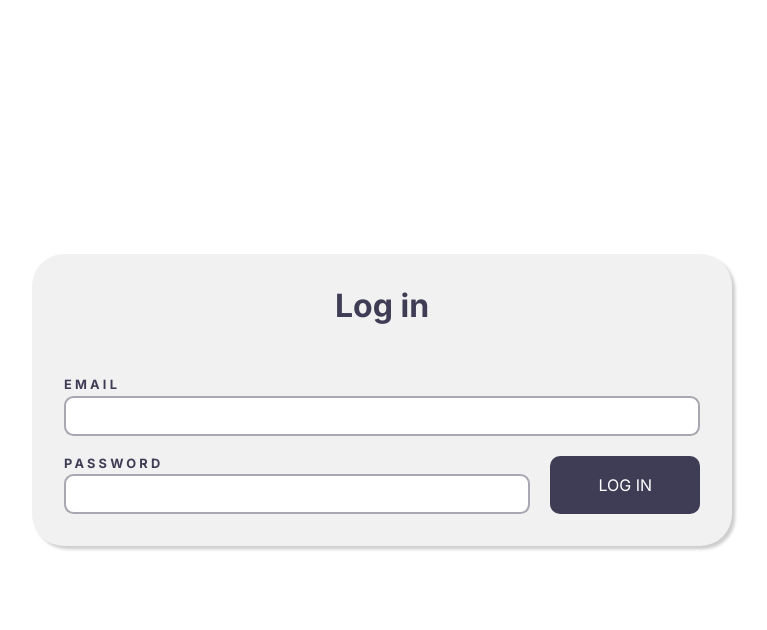
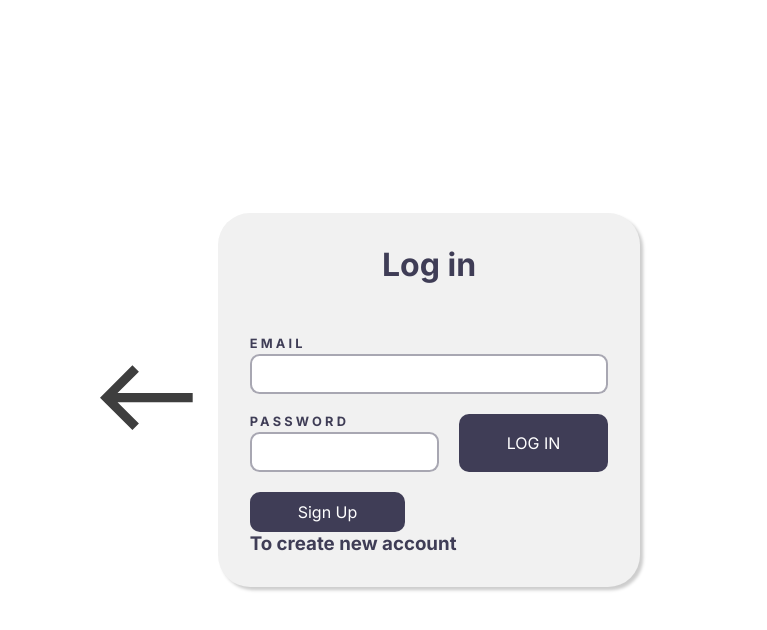
Before and after one commit to iustina-d/eCommerce-website, a Flask app: template templates/log_in.html in a window 1280 px wide. Shown: the top 630 px of the page, without its empty margins (258-1025 px from the left). Run offline with Flask 2, Linux system fonts and the light colour scheme; the template is opened without the code that fills it, so the values that code supplies are empty.

Commit message:
add arrows to go back home at sign up and log in forms

```diff
--- a/templates/log_in.html
+++ b/templates/log_in.html
@@ -4,10 +4,16 @@
     <meta charset="UTF-8" />
     <meta http-equiv="X-UA-Compatible" content="IE=edge" />
     <meta name="viewport" content="width=device-width, initial-scale=1.0" />
-    <link rel="stylesheet" href="/static/css/log_in.css">
+    <link rel="stylesheet" href="/static/css/log_in.css" />
     <title>Sign Up Form</title>
   </head>
   <body>
+    <div class="arrow_image">
+      <a class="left_arrow" href="{{ url_for('main')}}"
+        ><img src="/static/images/arrow.png" alt="left arrow"
+      /></a>
+    </div>
+    <div class="content">
       <div class="container">
         <form
           autocomplete="off"
@@ -32,7 +38,15 @@
               />
             </article>
             <button class="btn" type="submit">LOG IN</button>
+          </div>
         </form>
+        <div class="registration">
+          <form action="{{ url_for('registrate')}}" method="get">
+            <button class="btn" type="submit">Sign Up</button>
+          </form>
+          <h3>To create new account</h3>
+        </div>
+      </div>
     </div>
     <link rel="stylesheet" href="index.css" />
   </body>
```
Also changed, not shown: templates/sign_up.html (+9 -5 lines). Lines whose indentation alone changed are shown as unchanged.
